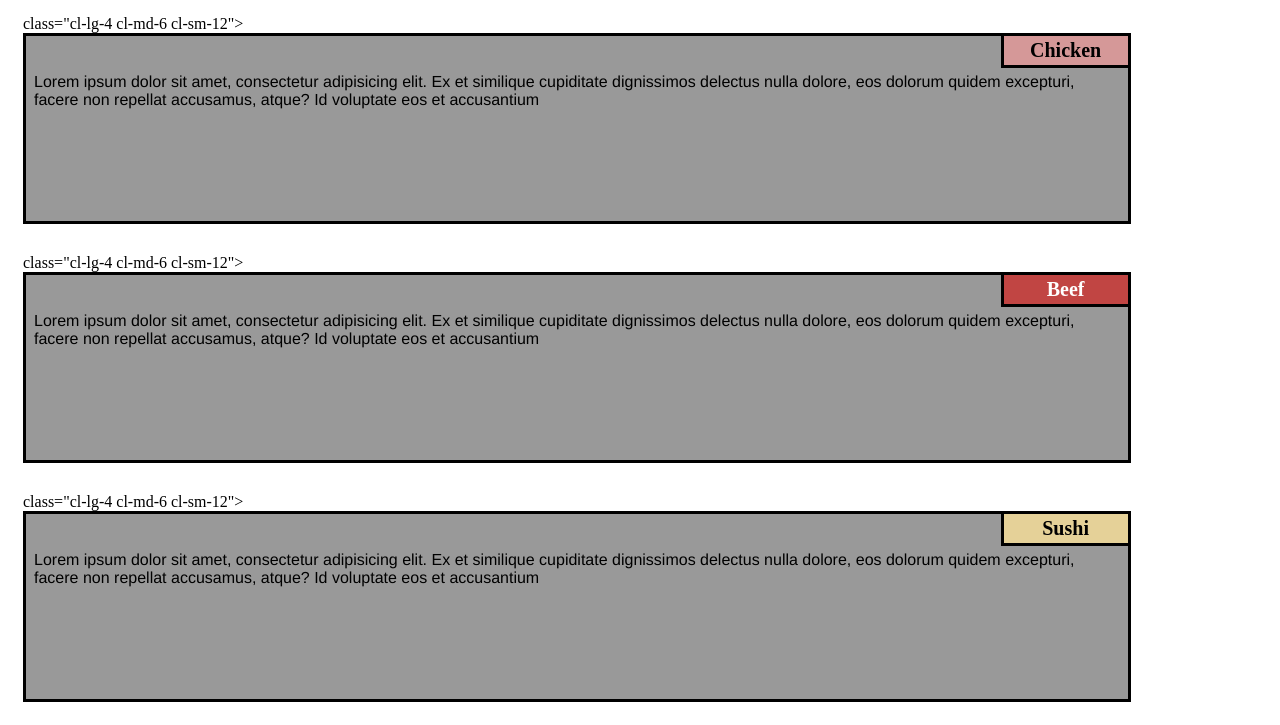
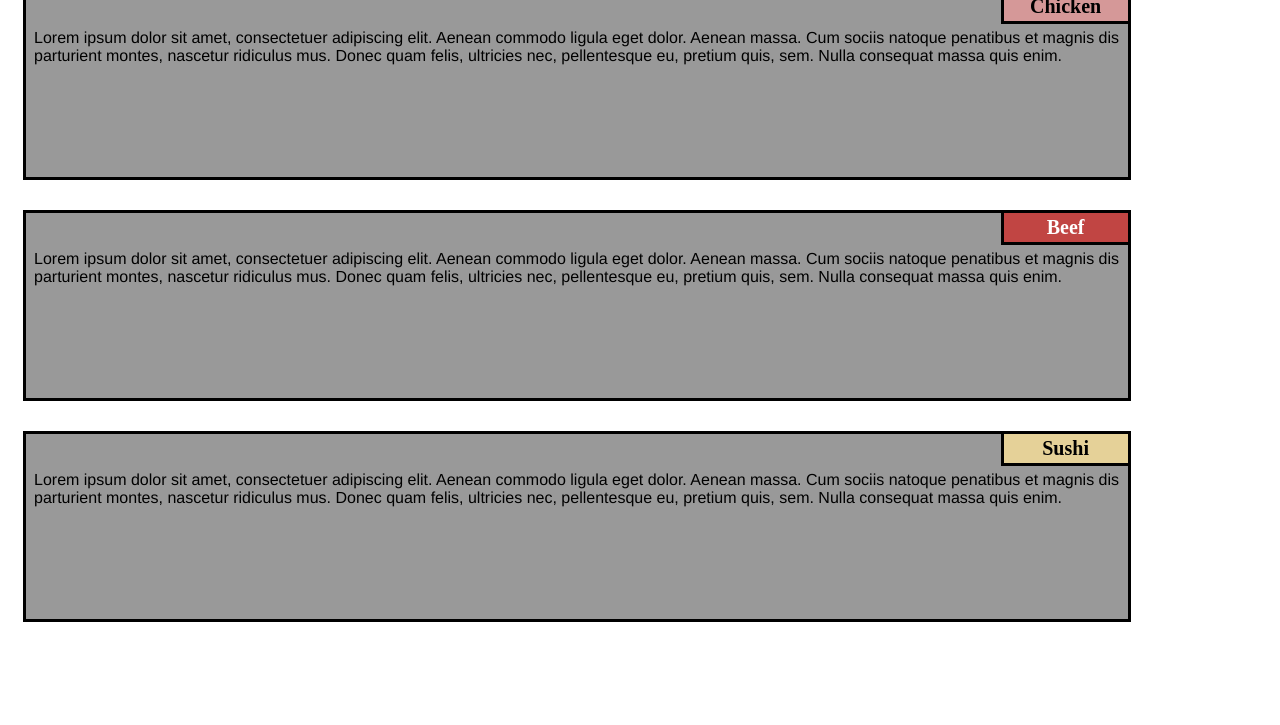
Before and after one commit to Filzahassankhan/-Filzahassankhan.github.io, a plain HTML site: page module2-solution/index.html in a window 1280 px wide. Shown: the part 95-820 px from the top of the page. Drawn offline with Linux system fonts and the light colour scheme; files that its build step writes are made by us from their sources.

Commit message:
Update index.html

```diff
--- a/module2-solution/index.html
+++ b/module2-solution/index.html
@@ -1,39 +1,36 @@
 <!DOCTYPE html>
-<html lang="en">
+<html>
+
 <head>
     <meta charset="utf-8">
-	<meta name="viewport" content="width=device-width, initial scale=1.0"
-	<title>Module-2 Assignment</title>
-	<link rel="stylesheet" href="style.css">
+    <title>module2-solution</title>
 </head>
+<link rel="stylesheet" type="text/css" href="css/style.css">
 
 <body>
     <h1>Our Menu</h1>
-<section> class="cl-lg-4 cl-md-6 cl-sm-12">
+    <section class="column-lg-4 colmn-md-6 colmn-sm-12">
         <div>
-		<p class="sub1"> Chicken </p>
+            <p class="sub1">Chicken</p>
             <p class="content">
-			Lorem ipsum dolor sit amet, consectetur adipisicing elit. Ex et similique cupiditate dignissimos delectus nulla dolore, eos dolorum quidem excepturi, facere non repellat accusamus, atque? Id voluptate eos et accusantium
+                Lorem ipsum dolor sit amet, consectetuer adipiscing elit. Aenean commodo ligula eget dolor. Aenean massa. Cum sociis natoque penatibus et magnis dis parturient montes, nascetur ridiculus mus. Donec quam felis, ultricies nec, pellentesque eu, pretium quis, sem. Nulla consequat massa quis enim.
             </p>
         </div>
     </section>
-
-<section> class="cl-lg-4 cl-md-6 cl-sm-12">
+    <section class="column-lg-4 colmn-md-6 colmn-sm-12">
         <div>
-		<p class="sub2"> Beef </p>
+            <p class="sub2">Beef</p>
             <p class="content">
-			Lorem ipsum dolor sit amet, consectetur adipisicing elit. Ex et similique cupiditate dignissimos delectus nulla dolore, eos dolorum quidem excepturi, facere non repellat accusamus, atque? Id voluptate eos et accusantium
+                Lorem ipsum dolor sit amet, consectetuer adipiscing elit. Aenean commodo ligula eget dolor. Aenean massa. Cum sociis natoque penatibus et magnis dis parturient montes, nascetur ridiculus mus. Donec quam felis, ultricies nec, pellentesque eu, pretium quis, sem. Nulla consequat massa quis enim.
+        </div>
+    </section>
+    <section class="column-lg-4 colmn-md-12 colmn-sm-12">
+        <div>
+            <p class="sub3">Sushi</p>
+            <p class="content">
+                Lorem ipsum dolor sit amet, consectetuer adipiscing elit. Aenean commodo ligula eget dolor. Aenean massa. Cum sociis natoque penatibus et magnis dis parturient montes, nascetur ridiculus mus. Donec quam felis, ultricies nec, pellentesque eu, pretium quis, sem. Nulla consequat massa quis enim.
             </p>
         </div>
-</section>
+</body>
 
-<section> class="cl-lg-4 cl-md-6 cl-sm-12">
-	<div>
-  <p class="sub3"> Sushi </p>
-  <p class="content">
-			Lorem ipsum dolor sit amet, consectetur adipisicing elit. Ex et similique cupiditate dignissimos delectus nulla dolore, eos dolorum quidem excepturi, facere non repellat accusamus, atque? Id voluptate eos et accusantium
-		</p>
-	</div>
-</section>
-</body>
 </html>
```
Lines whose indentation alone changed are shown as unchanged.
